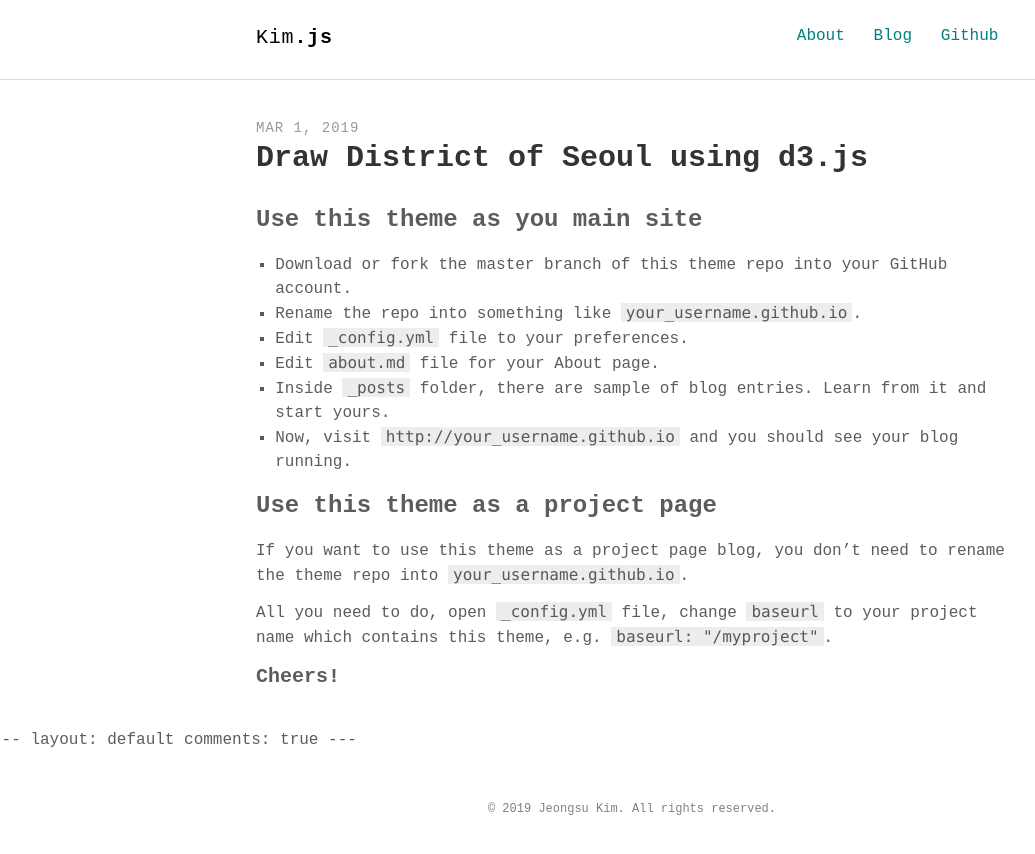
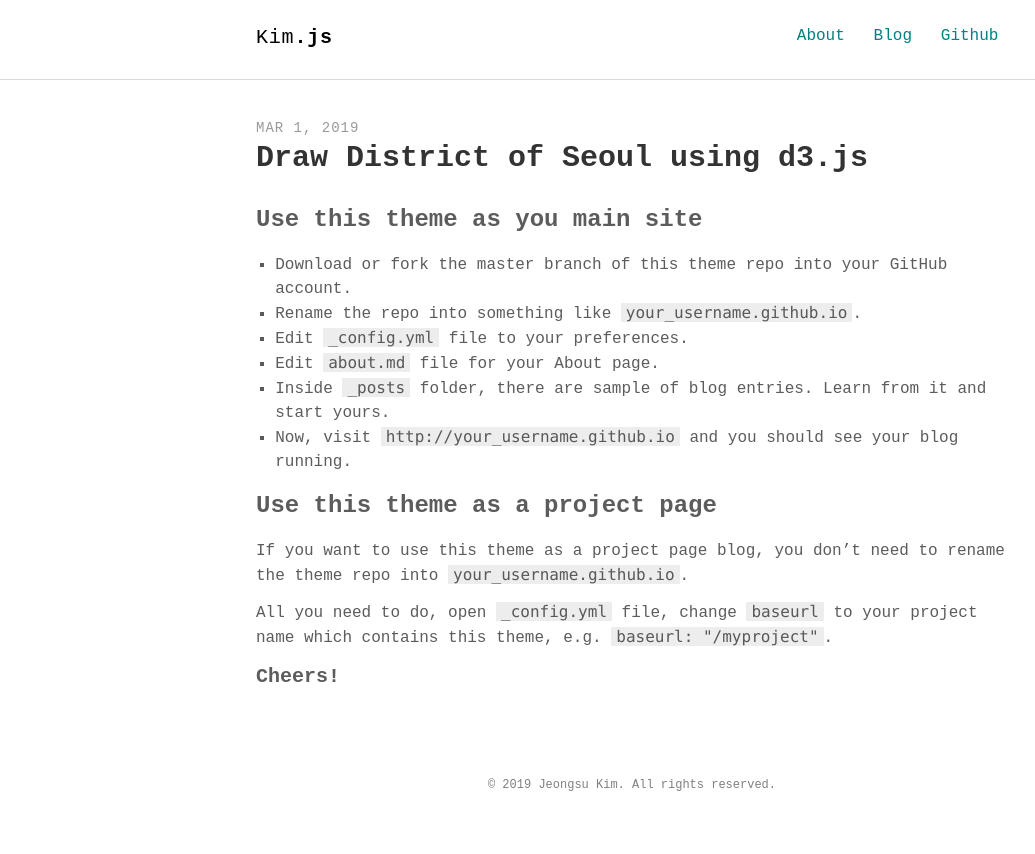
Before and after one commit to Kim-JeongSu/info, a Jekyll site: the page built from _posts/2019-03-01-draw-district-of-Seoul-using-d3.md, in a window 1280 px wide. Shown: the top 854 px of the page, without its empty margins (8-1043 px from the left). Built offline with Jekyll 4.4.1, drawn with Linux system fonts in a browser that asks for light colours; some web fonts are replaced.

Commit message:
Update comments.html

```diff
--- a/_includes/comments.html
+++ b/_includes/comments.html
@@ -1,7 +1,3 @@
----
-layout: default
-comments: true
----
 
 {% if site.comments_enabled %}
   <aside id="comments" class="disqus">
```
